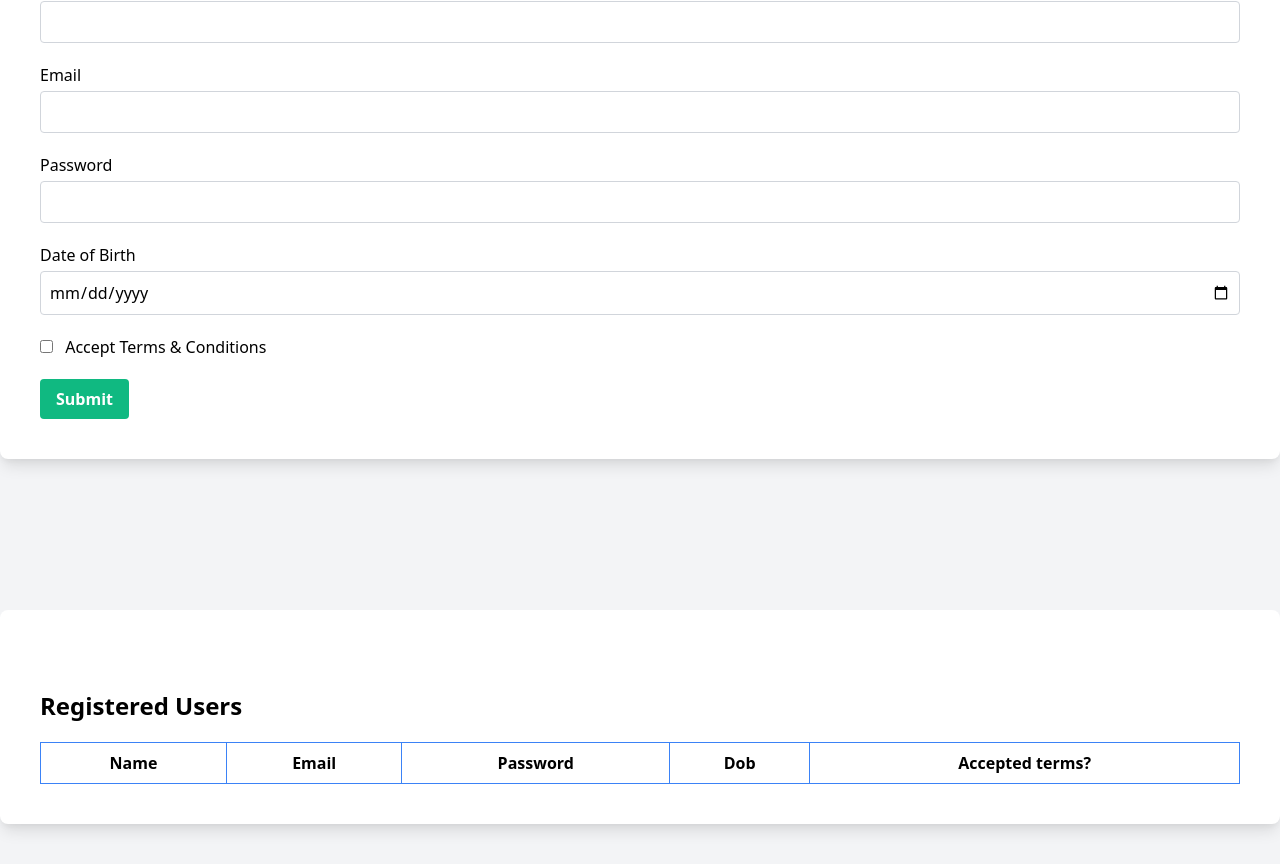
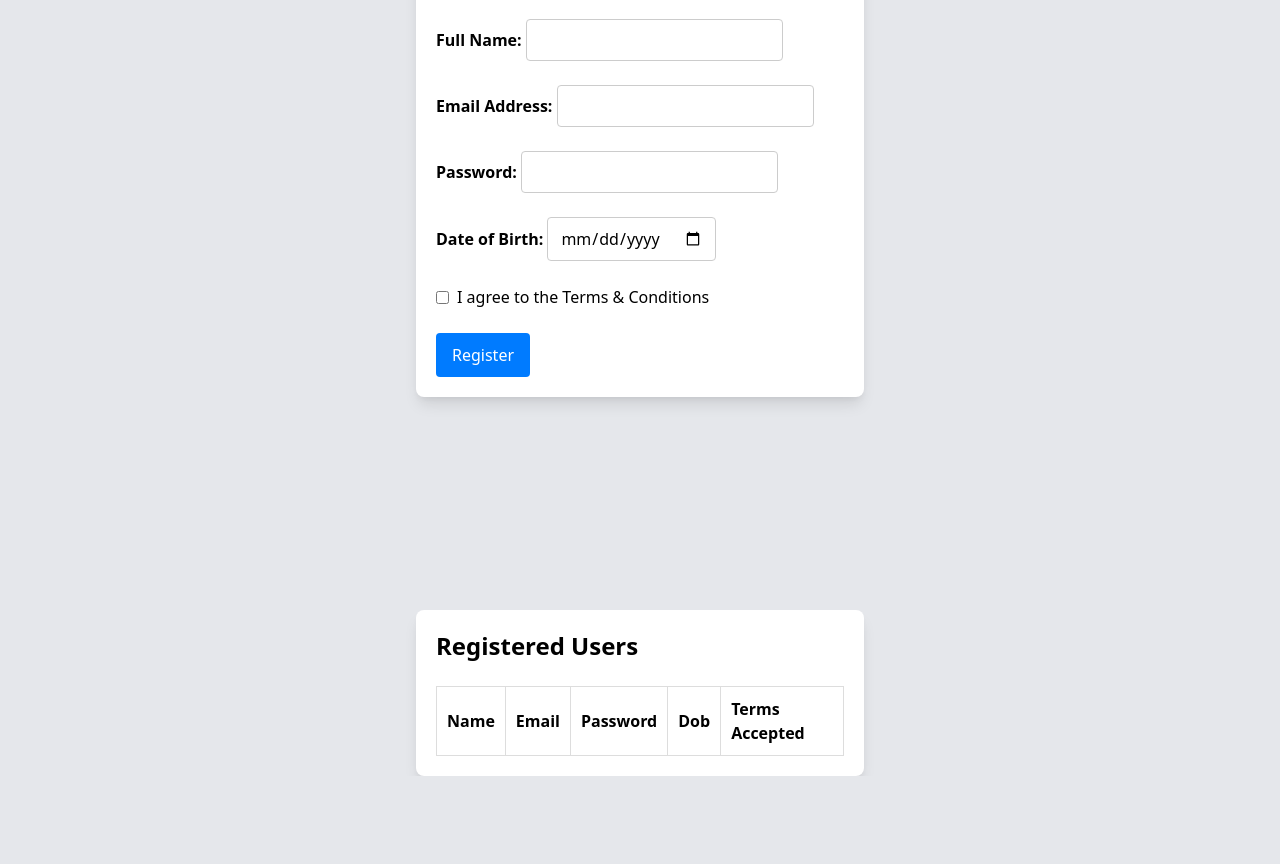
Before and after one commit to svnmurali-2004/wd101, a plain HTML site: page index.html in a window 1280 px wide. Shown: the part 230-1094 px from the top of the page. After the commit the page ends 1006 px from the top, so only its background shows below. Drawn offline with nearby package versions, Linux system fonts and the light colour scheme.

Commit message:
Update index.html

```diff
--- a/index.html
+++ b/index.html
@@ -1,4 +1,100 @@
 <!DOCTYPE html>
+<html lang="en">
+<head>
+  <meta charset="UTF-8">
+  <meta name="viewport" content="width=device-width, initial-scale=1.0">
+  <title>User Registration</title>
+  <link href="https://cdn.jsdelivr.net/npm/tailwindcss@2.2.16/dist/tailwind.min.css" rel="stylesheet">
+  <style>
+    /* Override default Tailwind form styles */
+    .mb-5 {
+      margin-bottom: 24px;
+    }
+
+    .label {
+      font-weight: 600;
+      margin-bottom: 4px;
+    }
+
+    .input {
+      padding: 8px 12px;
+      border-radius: 4px;
+      border: 1px solid #ccc;
+    }
+
+    /* Override default Tailwind button styles */
+    .button {
+      background-color: #007bff;
+      color: #fff;
+      padding: 10px 16px;
+      border-radius: 4px;
+      border: none;
+      cursor: pointer;
+    }
+
+    /* Override default Tailwind table styles */
+    .table th,
+    .table td {
+      padding: 10px;
+      border: 1px solid #ddd;
+    }
+
+    .table th {
+      font-weight: 600;
+      text-align: left;
+    }
+  </style>
+</head>
+<body class="bg-gray-200">
+  <div class="flex justify-center items-center h-screen">
+    <div class="w-full max-w-md mx-auto p-5 bg-white rounded-lg shadow-lg">
+      <h2 class="text-2xl font-bold mb-5">Create Account</h2>
+      <form id="registrationForm">
+        <div class="mb-5">
+          <label for="name" class="label">Full Name:</label>
+          <input type="text" id="name" name="name" required class="input">
+        </div>
+        <div class="mb-5">
+          <label for="email" class="label">Email Address:</label>
+          <input type="email" id="email" name="email" required class="input">
+        </div>
+        <div class="mb-5">
+          <label for="password" class="label">Password:</label>
+          <input type="password" id="password" name="password" required class="input">
+        </div>
+        <div class="mb-5">
+          <label for="dob" class="label">Date of Birth:</label>
+          <input type="date" id="dob" name="dob" required class="input">
+        </div>
+        <div class="mb-5 flex items-center">
+          <input type="checkbox" id="acceptedTerms" name="acceptedTerms" required>
+          <label for="acceptedTerms" class="ml-2">I agree to the Terms & Conditions</label>
+        </div>
+        <button type="submit" class="button">Register</button>
+      </form>
+    </div>
+  </div>
+
+  <div class="w-full max-w-md mx-auto p-5 bg-white rounded-lg shadow-lg mt-10">
+    <h2 class="text-2xl font-bold mb-5">Registered Users</h2>
+    <table class="table">
+      <thead>
+        <tr>
+          <th>Name</th>
+          <th>Email</th>
+          <th>Password</th>
+          <th>Dob</th>
+          <th>Terms Accepted</th>
+        </tr>
+      </thead>
+      <tbody id="userTableBody"></tbody>
+    </table>
+  </div>
+  <script src="./index.js"></script>
+</body>
+</html>
+
+<!--<!DOCTYPE html>
 <html lang="en">
 <head>
     <meta charset="UTF-8">
@@ -56,3 +152,4 @@
     <script src="./index.js"></script>
 </body>
 </html>
+-->
```
